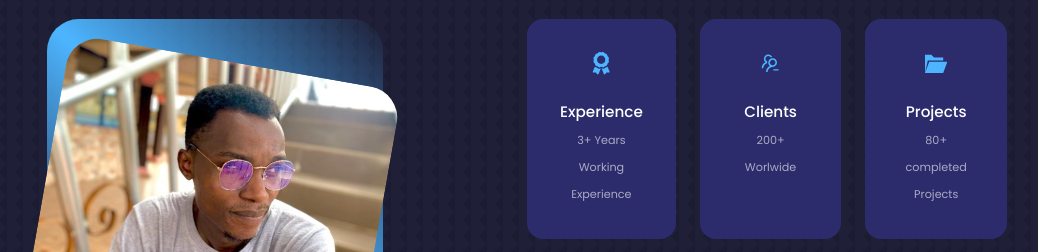
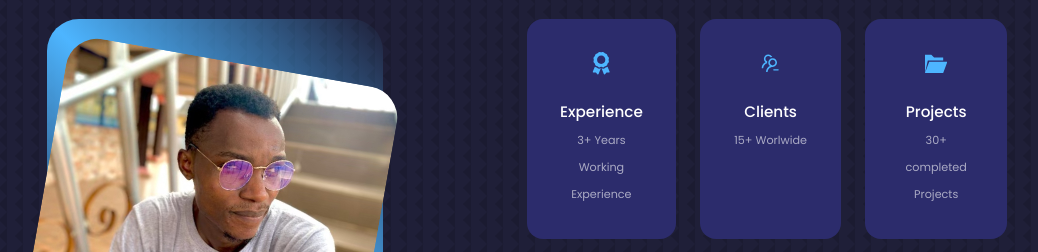
Before and after one commit to YINCOOS/My-Portfolio, a React (Create React App) app: page / in a window 1280 px wide. Shown: the part 1020-1272 px from the top of the page, without its empty margins (113-1151 px from the left). Built offline with nearby package versions, Linux system fonts and the light colour scheme.

Commit message:
change the yearss of experience

```diff
--- a/src/components/About/About.jsx
+++ b/src/components/About/About.jsx
@@ -27,13 +27,13 @@ const About = () => {
                 <article className='about__card'>
                     <AiOutlineUsergroupDelete  className='about__icon'/>
                     <h5>Clients</h5>
-                    <small>200+ Worlwide</small>
+                    <small>15+ Worlwide</small>
                 </article>
 
                 <article className='about__card'>
                     <ImFolderOpen className='about__icon'/>
                     <h5>Projects</h5>
-                    <small>80+ completed Projects</small>
+                    <small>30+ completed Projects</small>
                 </article>
             </div>
             <p>
```
